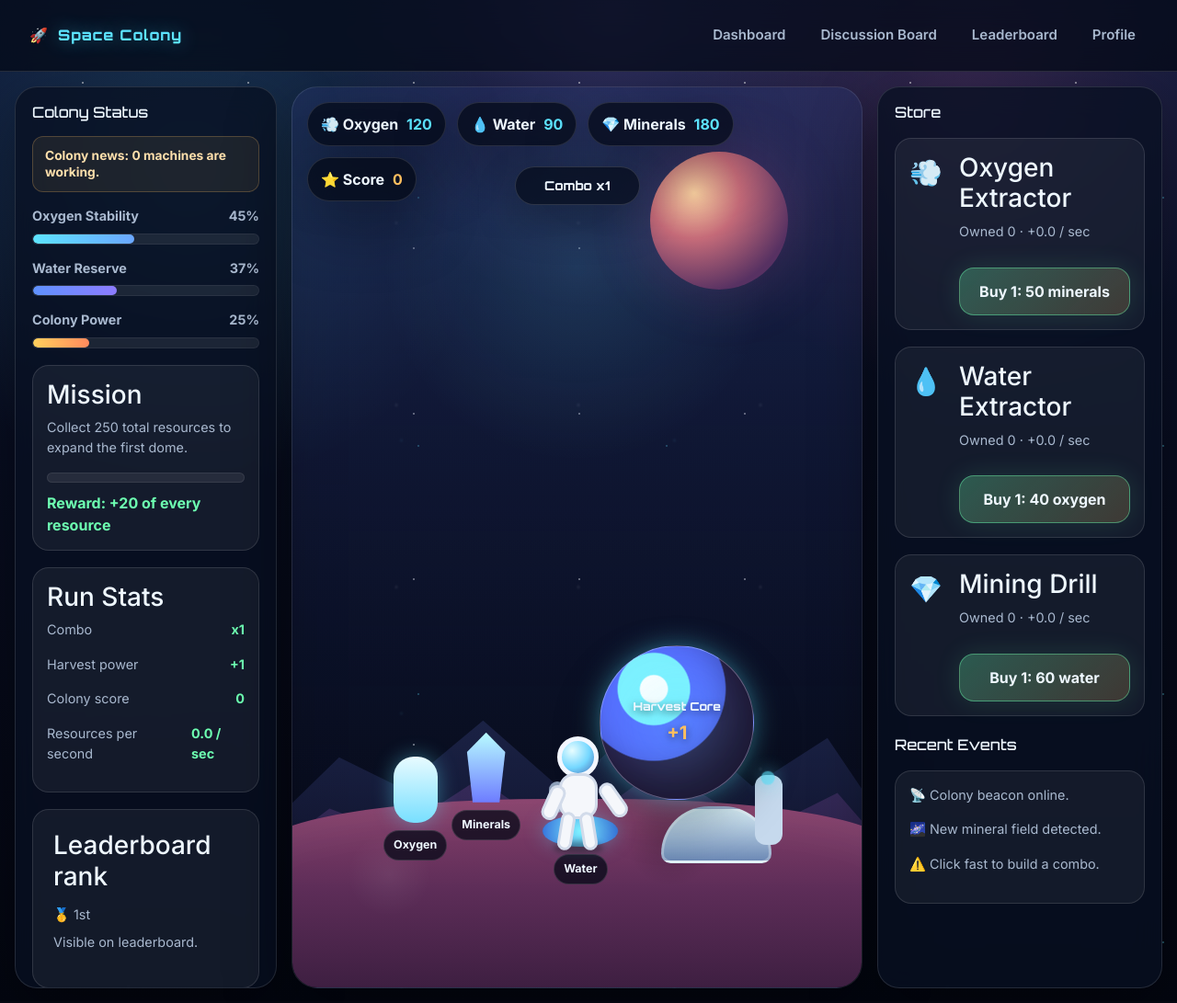
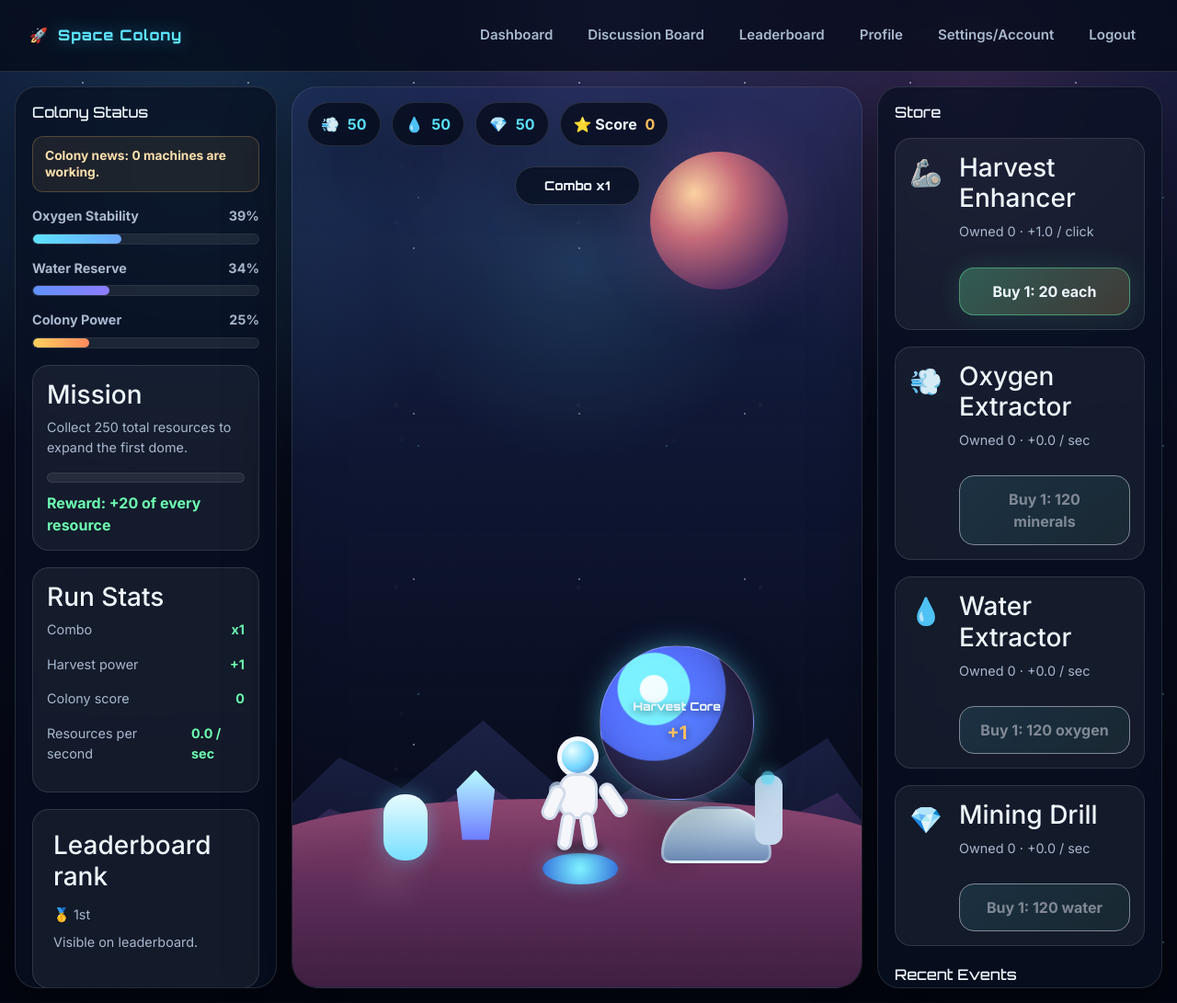
Before and after one commit to bkarthikey/AWD-group-project, a Flask app: page /dashboard in a window 1280 px wide. Shown: the whole page at 92% size. Run offline with Flask 3, Linux system fonts and the light colour scheme; the visitor is signed in with stand-in values (Sample User, id 1); data comes from the database, SQL or seed files in the repository; data that the repository does not hold is empty.

Commit message:
Merge latest main into profile settings feature branch

```diff
--- a/app/auth.py
+++ b/app/auth.py
@@ -23,7 +23,7 @@
 
     user = User(username=username, email=email)
     user.set_password(password)
-    colony = Colony(user=user)
+    colony = Colony(user=user, oxygen=50, water=50, minerals=50)
     db.session.add_all([user, colony])
     db.session.commit()
     login_user(user)
--- a/app/routes.py
+++ b/app/routes.py
@@ -150,7 +150,7 @@
 
         user = User(username=username, email=email)
         user.set_password(form.password.data)
-        colony = Colony(user=user)
+        colony = Colony(user=user, oxygen=50, water=50, minerals=50)
         db.session.add_all([user, colony])
         db.session.commit()
         login_user(user)
@@ -616,4 +616,16 @@
 @main_bp.route("/profile", methods=["GET", "POST"])
 @login_required
 def my_profile():
-    return profile(current_user.username)
+    return redirect(url_for("main.profile", username=current_user.username))
+@main_bp.post("/profile/privacy")
+@login_required
+def update_profile_privacy():
+    current_user.is_public = "is_public" in request.form
+    db.session.commit()
+
+    if current_user.is_public:
+        flash("Your colony profile is now public.", "success")
+    else:
+        flash("Your colony profile is now private.", "success")
+
+    return redirect(url_for("main.my_profile"))
--- a/app/templates/base.html
+++ b/app/templates/base.html
@@ -23,6 +23,11 @@
         <a href="{{ url_for('main.discussion') }}">Discussion Board</a>
         <a href="{{ url_for('main.leaderboard_page') }}">Leaderboard</a>
         <a href="{{ url_for('main.my_profile') }}">Profile</a>
+        <a href="{{ url_for('main.my_profile') }}">Settings/Account</a>
+        <form action="{{ url_for('main.logout') }}" method="post" class="nav-form">
+          <input type="hidden" name="csrf_token" value="{{ csrf_token() }}">
+          <button type="submit" class="nav-logout">Logout</button>
+        </form>
       {% else %}
         <a href="{{ url_for('main.discussion') }}">Discussion Board</a>
         <a href="{{ url_for('main.leaderboard_page') }}">Leaderboard</a>
@@ -43,6 +48,23 @@
   {% endwith %}
 
   {% block content %}{% endblock %}
-  {% block scripts %}{% endblock %}
+  {% block scripts %}
+  <script>
+    document.addEventListener("DOMContentLoaded", function() {
+      document.querySelectorAll(".password-toggle").forEach(function(toggle) {
+        var wrapper = toggle.closest(".input-with-toggle");
+        var input = wrapper ? wrapper.querySelector("input") : null;
+        if (!input) return;
+
+        toggle.addEventListener("click", function() {
+          var isHidden = input.type === "password";
+          input.type = isHidden ? "text" : "password";
+          toggle.textContent = isHidden ? "🙈" : "👁️";
+          toggle.setAttribute("aria-label", isHidden ? "Hide password" : "Show password");
+        });
+      });
+    });
+  </script>
+  {% endblock %}
 </body>
 </html>
--- a/app/templates/dashboard.html
+++ b/app/templates/dashboard.html
@@ -61,9 +61,9 @@
 
   <section class="planet-stage" id="planetStage">
     <div class="resource-strip">
-      <div class="resource-pill">💨 Oxygen <strong id="oxygenCount">{{ colony.oxygen }}</strong></div>
-      <div class="resource-pill">💧 Water <strong id="waterCount">{{ colony.water }}</strong></div>
-      <div class="resource-pill">💎 Minerals <strong id="mineralCount">{{ colony.minerals }}</strong></div>
+      <div class="resource-pill">💨 <strong id="oxygenCount">{{ colony.oxygen }}</strong></div>
+      <div class="resource-pill">💧 <strong id="waterCount">{{ colony.water }}</strong></div>
+      <div class="resource-pill">💎 <strong id="mineralCount">{{ colony.minerals }}</strong></div>
       <div class="resource-pill score-pill">⭐ Score <strong id="stageScore">{{ colony.score }}</strong></div>
     </div>
 
@@ -79,15 +79,12 @@
 
     <div class="resource-node oxygen-node">
       <div class="oxygen-pod"></div>
-      <span>Oxygen</span>
     </div>
     <div class="resource-node water-node">
       <div class="water-pool"></div>
-      <span>Water</span>
     </div>
     <div class="resource-node mineral-node">
       <div class="mineral-crystal"></div>
-      <span>Minerals</span>
     </div>
 
     <button class="colony-core" id="colonyCore" type="button" aria-label="Harvest colony core">
@@ -119,11 +116,20 @@
     <h2>Store</h2>
 
     <div class="upgrade-card">
+      <span class="upgrade-icon">🦾</span>
+      <div>
+        <h3>Harvest Enhancer</h3>
+        <p><span id="clickLevel">Owned 0</span> · <span id="clickRateText">+1.0 / click</span></p>
+        <button type="button" class="btn" data-upgrade="click">Buy: 20 each</button>
+      </div>
+    </div>
+
+    <div class="upgrade-card">
       <span class="upgrade-icon">💨</span>
       <div>
         <h3>Oxygen Extractor</h3>
         <p><span id="oxygenLevel">Owned 0</span> · <span id="oxygenRateText">+0 / sec</span></p>
-        <button type="button" class="btn" data-upgrade="oxygen">Buy: 50 Minerals</button>
+        <button type="button" class="btn" data-upgrade="oxygen">Buy: 120 Minerals</button>
       </div>
     </div>
 
@@ -132,7 +138,7 @@
       <div>
         <h3>Water Extractor</h3>
         <p><span id="waterLevel">Owned 0</span> · <span id="waterRateText">+0 / sec</span></p>
-        <button type="button" class="btn" data-upgrade="water">Buy: 40 Oxygen</button>
+        <button type="button" class="btn" data-upgrade="water">Buy: 120 Oxygen</button>
       </div>
     </div>
 
@@ -141,7 +147,7 @@
       <div>
         <h3>Mining Drill</h3>
         <p><span id="mineralsLevel">Owned 0</span> · <span id="mineralsRateText">+0 / sec</span></p>
-        <button type="button" class="btn" data-upgrade="minerals">Buy: 60 Water</button>
+        <button type="button" class="btn" data-upgrade="minerals">Buy: 120 Water</button>
       </div>
     </div>
 
--- a/assets/js/game.js
+++ b/assets/js/game.js
@@ -3,28 +3,40 @@
 const backendEnabled = Boolean(csrfToken) && window.location.protocol !== "file:";
 
 const upgradeConfig = {
+  click: {
+    label: "Harvest Enhancer",
+    resourceLabel: "click power",
+    paysWith: "mixed",
+    baseCost: 60,
+    costGrowth: 2.0,
+    baseRate: 0,
+    icon: "🦾"
+  },
   oxygen: {
     label: "Oxygen Extractor",
     resourceLabel: "oxygen",
     paysWith: "minerals",
-    baseCost: 50,
-    baseRate: 1.2,
+    baseCost: 120,
+    costGrowth: 2.0,
+    baseRate: 2.0,
     icon: "💨"
   },
   water: {
     label: "Water Extractor",
     resourceLabel: "water",
     paysWith: "oxygen",
-    baseCost: 40,
-    baseRate: 1,
+    baseCost: 120,
+    costGrowth: 2.0,
+    baseRate: 2.0,
     icon: "💧"
   },
   minerals: {
     label: "Mining Drill",
     resourceLabel: "minerals",
     paysWith: "water",
-    baseCost: 60,
-    baseRate: 1.4,
+    baseCost: 120,
+    costGrowth: 2.0,
+    baseRate: 2.0,
     icon: "💎"
   }
 };
@@ -57,14 +69,15 @@
 
 const defaultState = {
   resources: {
-    oxygen: 120,
-    water: 90,
-    minerals: 180
+    oxygen: 50,
+    water: 50,
+    minerals: 50
   },
   upgrades: {
     oxygen: 0,
     water: 0,
-    minerals: 0
+    minerals: 0,
+    click: 0
   },
   totalCollected: 0,
   totalClicks: 0,
@@ -211,31 +224,45 @@
 }
 
 function formatNumber(value) {
-  return Math.floor(value).toLocaleString();
+  const numeric = Number(value);
+  if (Number.isNaN(numeric)) return "0";
+  const rounded = Number(numeric.toFixed(1));
+  if (Number.isInteger(rounded)) {
+    return rounded.toLocaleString();
+  }
+  return rounded.toLocaleString(undefined, { minimumFractionDigits: 1, maximumFractionDigits: 1 });
 }
 
 function getUpgradeCost(type) {
   const config = upgradeConfig[type];
-  return Math.floor(config.baseCost * Math.pow(1.55, state.upgrades[type]));
+  return Math.floor(config.baseCost * Math.pow(config.costGrowth, state.upgrades[type]));
 }
 
 function getResourceRate(type, save = state) {
+  if (type === "click") return 0;
   const config = upgradeConfig[type];
-  return save.upgrades[type] * config.baseRate;
+  const level = save.upgrades[type];
+  if (level <= 0) return 0;
+  return config.baseRate + 0.6 * Math.max(0, level - 1);
 }
 
 function getTotalRate(save = state) {
-  return Object.keys(upgradeConfig).reduce((total, type) => total + getResourceRate(type, save), 0);
+  return Object.keys(upgradeConfig).reduce((total, type) => {
+    if (type === "click") return total;
+    return total + getResourceRate(type, save);
+  }, 0);
 }
 
 function getTotalOwned(save = state) {
-  return Object.values(save.upgrades).reduce((total, value) => total + value, 0);
+  return (save.upgrades.oxygen || 0) + (save.upgrades.water || 0) + (save.upgrades.minerals || 0);
 }
 
 function getClickPower() {
+  const clickLevel = state.upgrades.click || 0;
+  const clickBonus = Math.floor(clickLevel / 2) * 0.5 + (clickLevel % 2 === 1 ? 0.2 : 0);
   const buildingBonus = Math.floor(getTotalOwned() / 3);
   const achievementBonus = Math.floor(state.achievements.length / 2);
-  return 1 + buildingBonus + achievementBonus;
+  return 1 + clickBonus + buildingBonus + achievementBonus;
 }
 
 function getActiveMultiplier() {
@@ -339,23 +366,39 @@
     const config = upgradeConfig[type];
     const level = state.upgrades[type];
     const cost = getUpgradeCost(type);
-    const canBuy = state.resources[config.paysWith] >= cost;
     const buttons = document.querySelectorAll(`[data-upgrade="${type}"]`);
     const dashboardLevel = document.getElementById(`${type}Level`);
     const dashboardRate = document.getElementById(`${type}RateText`);
     const pageLevel = document.getElementById(`${type}UpgradeLevel`);
     const pageRate = document.getElementById(`${type}UpgradeRate`);
+    let canBuy = false;
+
+    if (config.paysWith === "mixed") {
+      const perResource = Math.floor(cost / 3);
+      canBuy = state.resources.oxygen >= perResource && state.resources.water >= perResource && state.resources.minerals >= perResource;
+    } else {
+      canBuy = state.resources[config.paysWith] >= cost;
+    }
 
     buttons.forEach((button) => {
-      button.textContent = `Buy ${level + 1}: ${formatNumber(cost)} ${config.paysWith}`;
+      if (config.paysWith === "mixed") {
+        const perResource = Math.floor(cost / 3);
+        button.textContent = `Buy ${level + 1}: ${formatNumber(perResource)} each`;
+      } else {
+        button.textContent = `Buy ${level + 1}: ${formatNumber(cost)} ${config.paysWith}`;
+      }
       button.disabled = !canBuy;
       button.classList.toggle("ready", canBuy);
     });
 
     if (dashboardLevel) dashboardLevel.textContent = `Owned ${level}`;
-    if (dashboardRate) dashboardRate.textContent = `+${getResourceRate(type).toFixed(1)} / sec`;
+    if (dashboardRate) {
+      dashboardRate.textContent = type === "click" ? `+${getClickPower().toFixed(1)} / click` : `+${getResourceRate(type).toFixed(1)} / sec`;
+    }
     if (pageLevel) pageLevel.textContent = `Level ${level}`;
-    if (pageRate) pageRate.textContent = `+${getResourceRate(type).toFixed(1)} ${config.resourceLabel} / sec`;
+    if (pageRate) {
+      pageRate.textContent = type === "click" ? `+${getClickPower().toFixed(1)} per click` : `+${getResourceRate(type).toFixed(1)} ${config.resourceLabel} / sec`;
+    }
   });
 }
 
@@ -398,7 +441,8 @@
   const critical = Math.random() < Math.min(0.08 + combo * 0.006, 0.22);
   const multiplier = getActiveMultiplier();
   const baseAmount = getClickPower() + Math.floor(combo / 8);
-  const amount = Math.floor((critical ? baseAmount + 2 + Math.floor(combo / 6) : baseAmount) * multiplier);
+  const targetAmount = (critical ? baseAmount + 2 + Math.floor(combo / 6) : baseAmount) * multiplier;
+  const amount = resolveClickAmount(targetAmount);
   const scoreGain = amount * combo * (critical ? 4 : 2);
 
   state.resources[gained] += amount;
@@ -407,10 +451,16 @@
   state.score += scoreGain;
   state.bestCombo = Math.max(state.bestCombo, combo);
 
-  showGain(`+${amount} ${gained}${critical ? "!" : ""}`, gained, event);
+  showGain(`+${formatNumber(amount)} ${gained}${critical ? "!" : ""}`, gained, event);
   showCombo();
   updateDisplay();
   syncCollection(gained, amount, state.bestCombo, combo, critical);
+}
+
+function resolveClickAmount(power) {
+  const base = Math.floor(power);
+  const remainder = power - base;
+  return base + (Math.random() < remainder ? 1 : 0);
 }
 
 function showGain(text, type, event) {
@@ -529,12 +579,23 @@
   const config = upgradeConfig[type];
   const cost = getUpgradeCost(type);
 
-  if (state.resources[config.paysWith] < cost) {
-    addEvent(`⛔ Need ${formatNumber(cost)} ${config.paysWith} for ${config.label}.`);
-    return;
+  if (config.paysWith === "mixed") {
+    const perResource = Math.floor(cost / 3);
+    if (state.resources.oxygen < perResource || state.resources.water < perResource || state.resources.minerals < perResource) {
+      addEvent(`⛔ Need ${formatNumber(perResource)} of each resource to upgrade ${config.label}.`);
+      return;
+    }
+    state.resources.oxygen -= perResource;
+    state.resources.water -= perResource;
+    state.resources.minerals -= perResource;
+  } else {
+    if (state.resources[config.paysWith] < cost) {
+      addEvent(`⛔ Need ${formatNumber(cost)} ${config.paysWith} for ${config.label}.`);
+      return;
+    }
+    state.resources[config.paysWith] -= cost;
   }
 
-  state.resources[config.paysWith] -= cost;
   state.upgrades[type] += 1;
   state.score += cost * 3;
   addEvent(`${config.icon} ${config.label} upgraded to level ${state.upgrades[type]}.`);
```
Also changed, not shown: app/colony_service.py (+18 -7 lines), app/game.py (+14 -5 lines), app/models.py (+4 -4 lines), app/templates/settings.html (added, +21 -0 lines).
